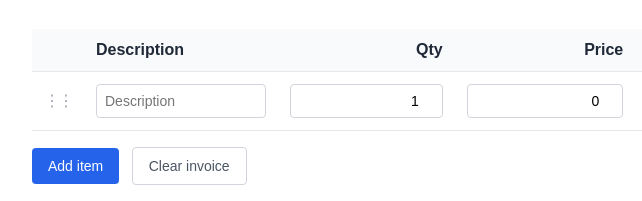
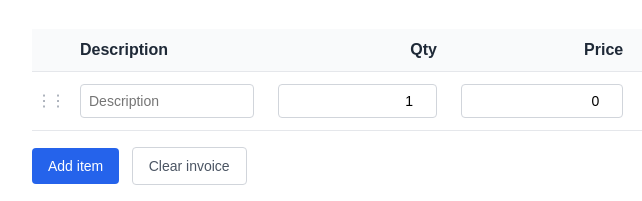
Before and after one commit to rahulsalunke-design/next-invoice-gen, a plain HTML site: page index.html in a window 1280 px wide. Shown: the part 297-498 px from the top of the page, 248-890 px from the left. Drawn offline with Linux system fonts and the light colour scheme.

Commit message:
Make the drag handle column narrower
Co-Authored-By: Claude Sonnet 5.5 <noreply@anthropic.com>

```diff
--- a/style.css
+++ b/style.css
@@ -107,16 +107,16 @@ body {
 /* Drag handle column */
 .items th:first-child,
 .items td.move-cell {
-  width: 32px;
-  padding-left: 4px;
-  padding-right: 4px;
+  width: 20px;
+  padding-left: 2px;
+  padding-right: 2px;
   text-align: center;
   white-space: nowrap;
 }
 
 .drag-handle {
   display: inline-block;
-  padding: 4px 8px;
+  padding: 4px 2px;
   border-radius: 4px;
   color: #9ca3af;
   font-size: 16px;
```
